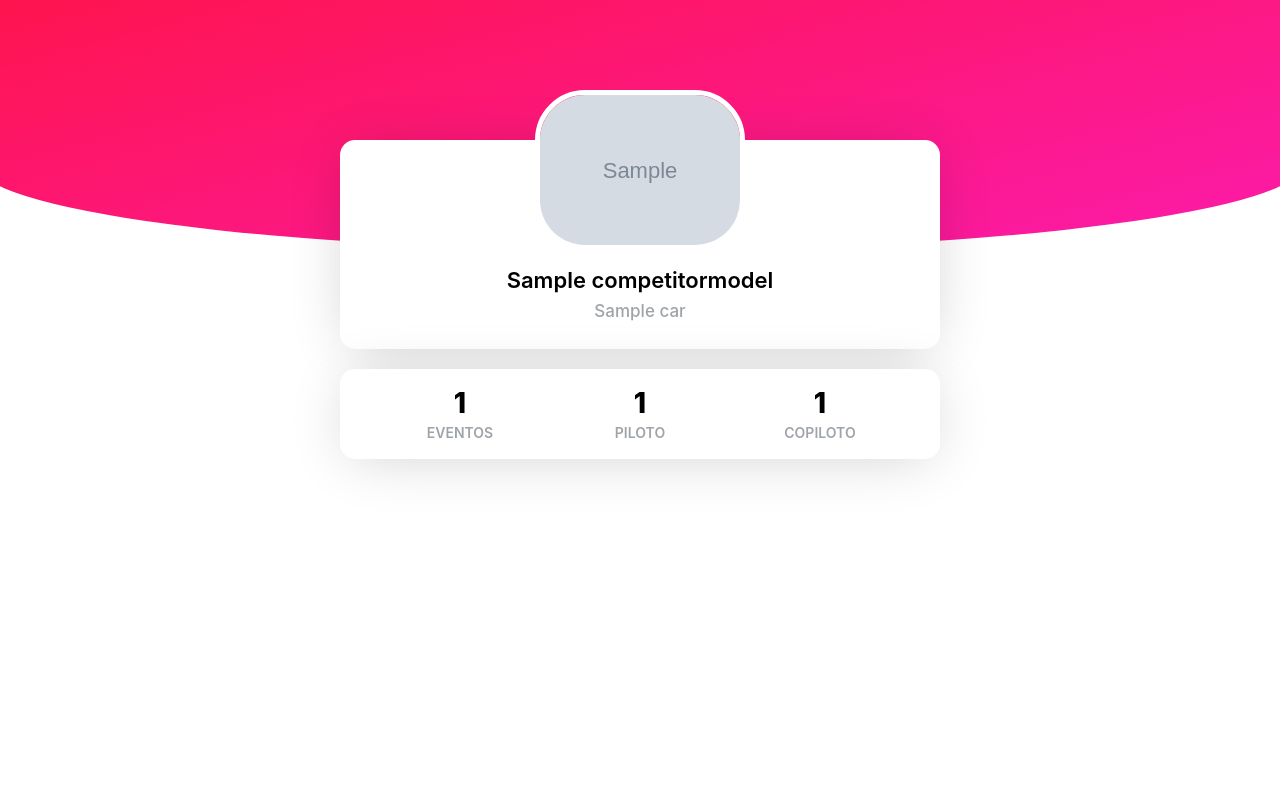
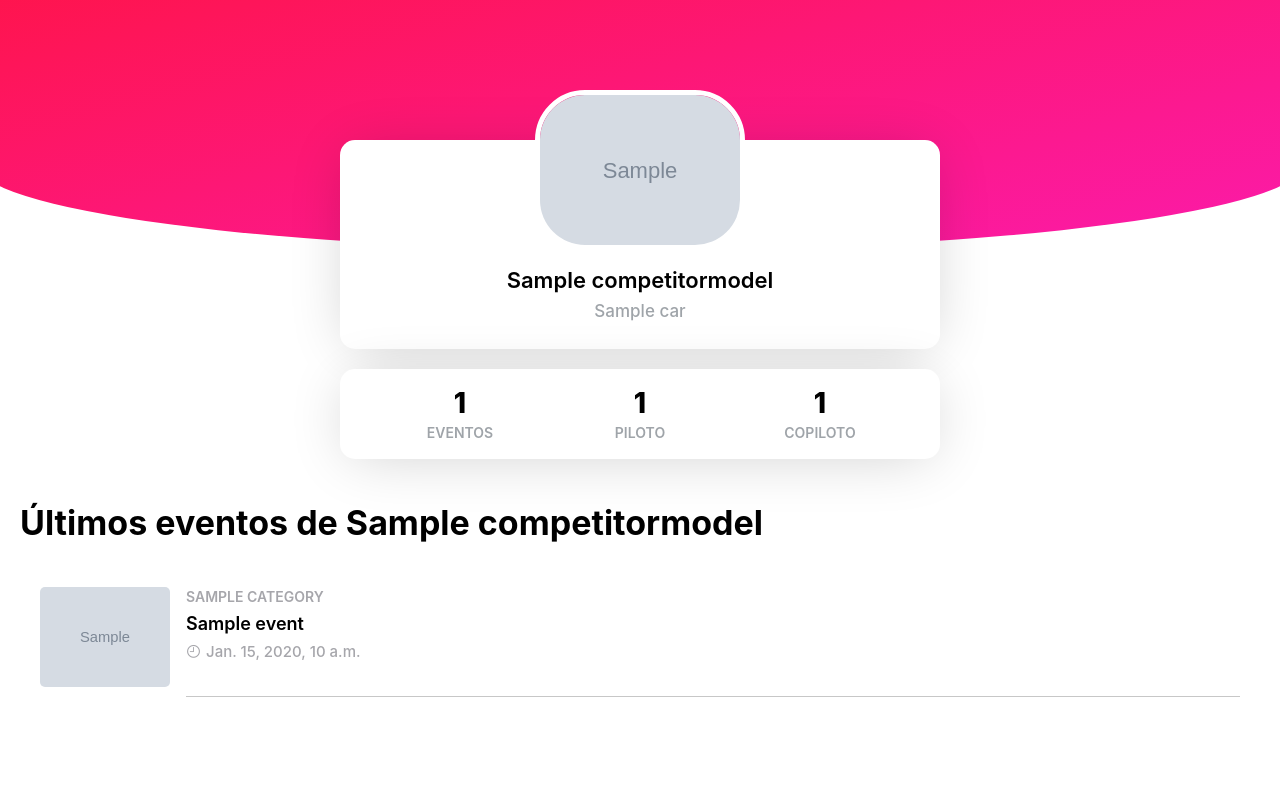
Before and after one commit to adriancast/kronobot, a Django app: template app/webclient/templates/competitors.html in a window 1280 px wide. Run offline with Django 4.2, Linux system fonts and the light colour scheme; tables that the repository leaves empty hold one stand-in row (Sample ...); the template is opened without the code that fills it: values named after a table or form of the project are taken from there, most other values are stand-ins (such as "Sample title", 1, 10 or a date in 2020); data that the repository does not hold is empty.

Commit message:
events on the pilots page and conditions so that the titles are not painted

```diff
--- a/app/webclient/static/js/app.js
+++ b/app/webclient/static/js/app.js
@@ -141,9 +141,10 @@ function activeCardTouch() {
     $$(this).removeClass('card-scale');
   });
 
-  $$('.swiper-slide a').on('click', function(e){
+  $$('a').on('click', function(e){
     window.location.href = $$(this).attr('href');
   });
+
 }
 
 // Load the fonction on app init
--- a/app/webclient/templates/competitors.html
+++ b/app/webclient/templates/competitors.html
@@ -29,6 +29,32 @@
             </div>
           </div>
 
+          {% if events %}
+          <br></br>
+          <h1>Últimos eventos de {{competitor.name}}</h1>
+          <br></br>
+          <div class="page-content">
+            <div class="block">
+              <ul class="list media-list post-list">
+                {% for event in events %}
+                <li>
+                  <a href="{% url 'event' event.id %}">
+                    <div class="item-content">
+                      <div class="item-media"><img src="{% if event.picture %}{{event.picture.url}}{% else %}{% static 'img/gradient-bg.jpeg' %}{% endif %}" alt=""></div>
+                      <div class="item-inner">
+                        <div class="item-subtitle">{{event.category}}</div>
+                        <div class="item-title">{{event.name}}</div>
+                        <div class="item-subtitle bottom-subtitle"><i class="f7-icons">clock</i></i>{{event.start_date}}</div>
+                      </div>
+                    </div>
+                  </a>
+                </li>
+                 {% endfor %}
+              </ul>
+            </div>
+          </div>
+        {% endif %}
+
 
         </div>
       </div>
```
Also changed, not shown: app/webclient/templates/events.html (+12 -12 lines), app/webclient/views.py (+9 -2 lines).
